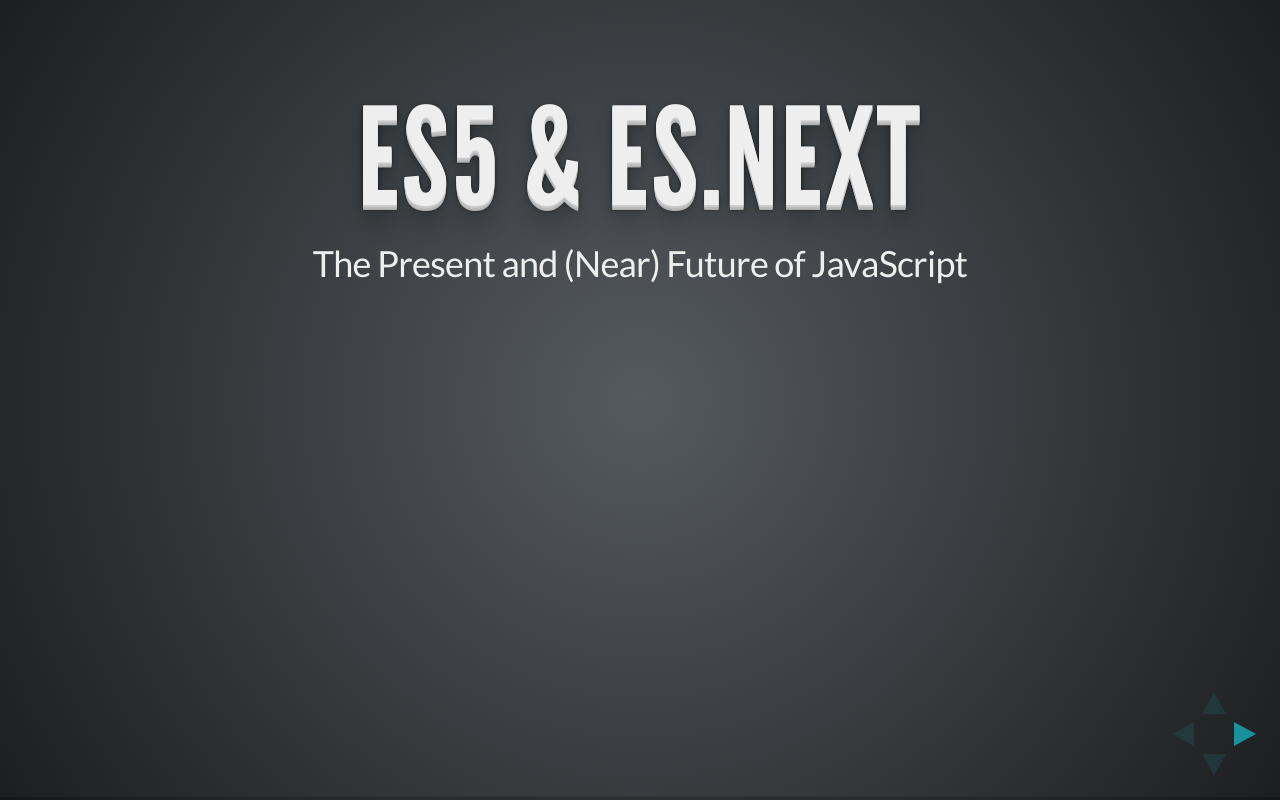
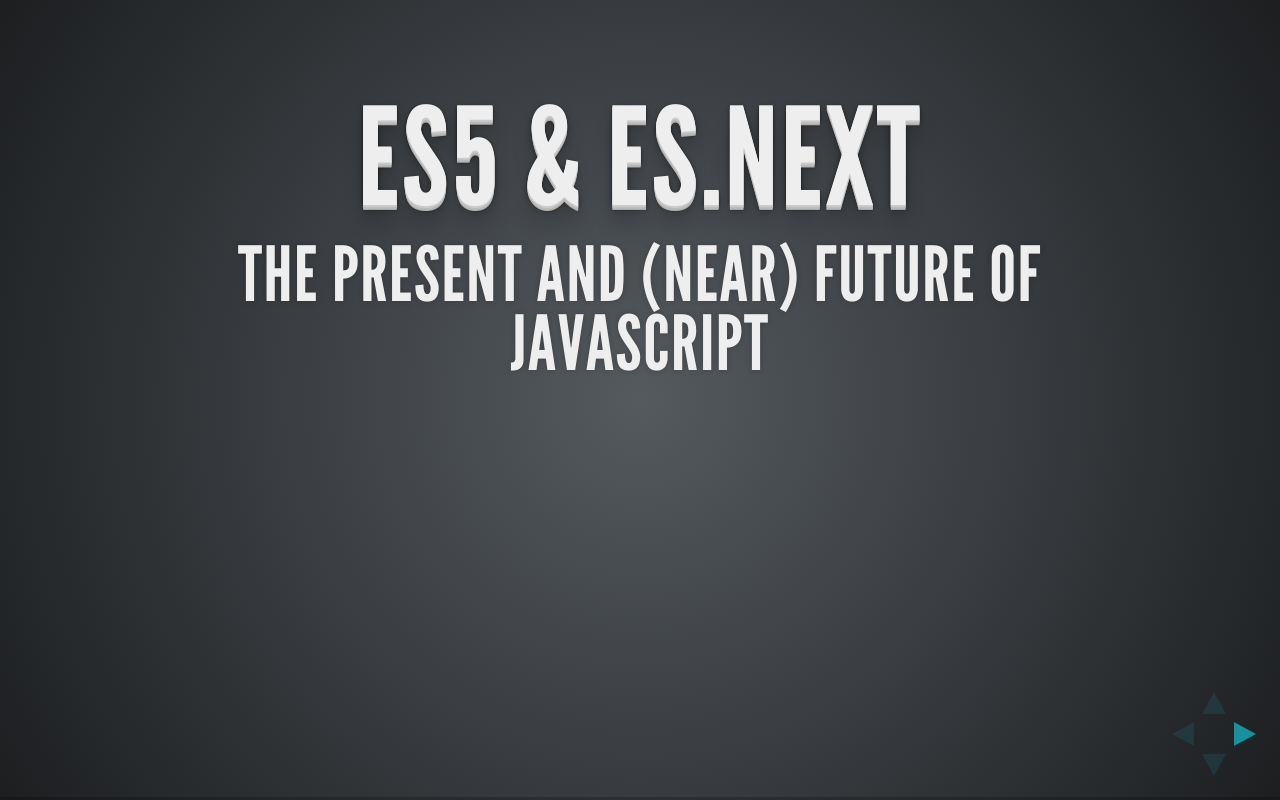
Before and after one commit to noah-freitas/future-of-javascript-presentation, a plain HTML site: page index.html in a window 1280 px wide. Drawn offline with Linux system fonts and the light colour scheme.

Commit message:
Improve markup on title slide.

```diff
--- a/index.html
+++ b/index.html
@@ -10,8 +10,10 @@
 		<div class=reveal>
 			<div class=slides>
 				<section>
-					<h1>ES5 &amp; ES.Next</h1>
-					<p>The Present and (Near) Future of JavaScript</p>
+					<hgroup>
+						<h1>ES5 &amp; ES.Next</h1>
+						<h2>The Present and (Near) Future of JavaScript</h2>
+					</hgroup>
 				</section>
 				<section>
 					<h1>Goals</h1>
```
